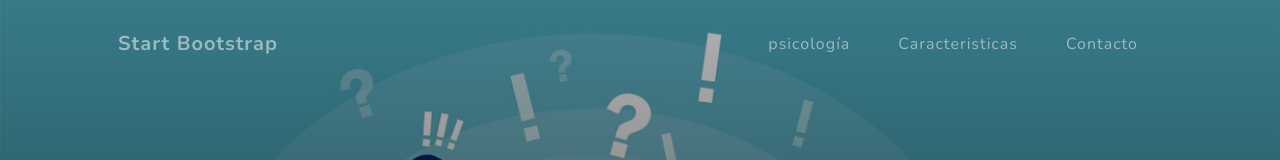
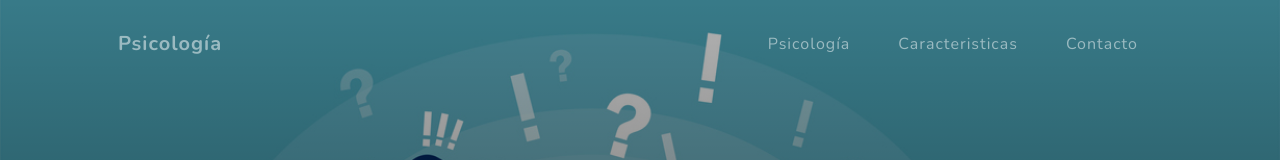
Before and after one commit to Nathaly1611/PSICOLOGIA, a plain HTML site: page index.html in a window 1280 px wide. Shown: the top 160 px of the page. Drawn offline with nearby package versions, Linux system fonts and the light colour scheme.

Commit message:
Update index.html

```diff
--- a/index.html
+++ b/index.html
@@ -19,14 +19,14 @@
         <!-- Navigation-->
         <nav class="navbar navbar-expand-lg navbar-light fixed-top" id="mainNav">
             <div class="container px-4 px-lg-5">
-                <a class="navbar-brand" href="#page-top">Start Bootstrap</a>
+                <a class="navbar-brand" href="#page-top">Psicología</a>
                 <button class="navbar-toggler navbar-toggler-right" type="button" data-bs-toggle="collapse" data-bs-target="#navbarResponsive" aria-controls="navbarResponsive" aria-expanded="false" aria-label="Toggle navigation">
                     Menu
                     <i class="fas fa-bars"></i>
                 </button>
                 <div class="collapse navbar-collapse" id="navbarResponsive">
                     <ul class="navbar-nav ms-auto">
-                        <li class="nav-item"><a class="nav-link" href="#about">psicología</a></li>
+                        <li class="nav-item"><a class="nav-link" href="#about">Psicología</a></li>
                         <li class="nav-item"><a class="nav-link" href="#projects">Caracteristicas</a></li>
                         <li class="nav-item"><a class="nav-link" href="#signup">Contacto</a></li>
                     </ul>
```
